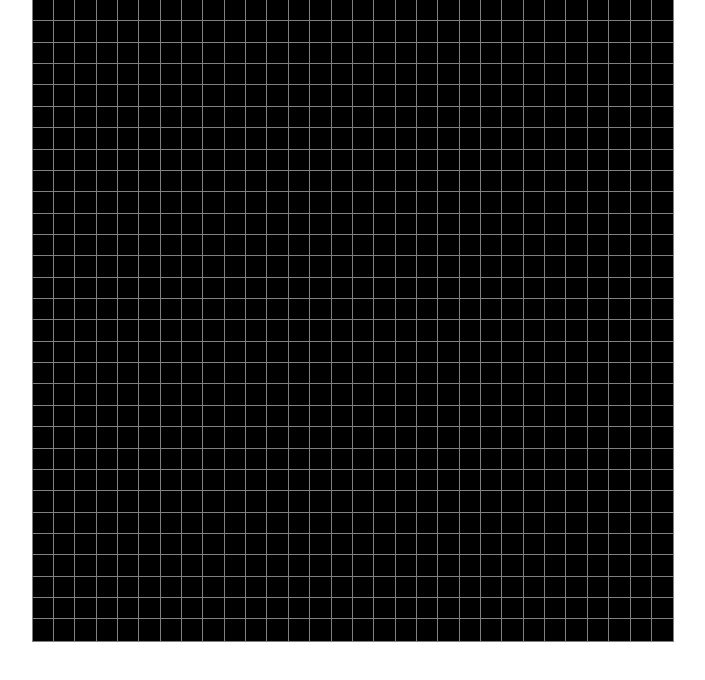
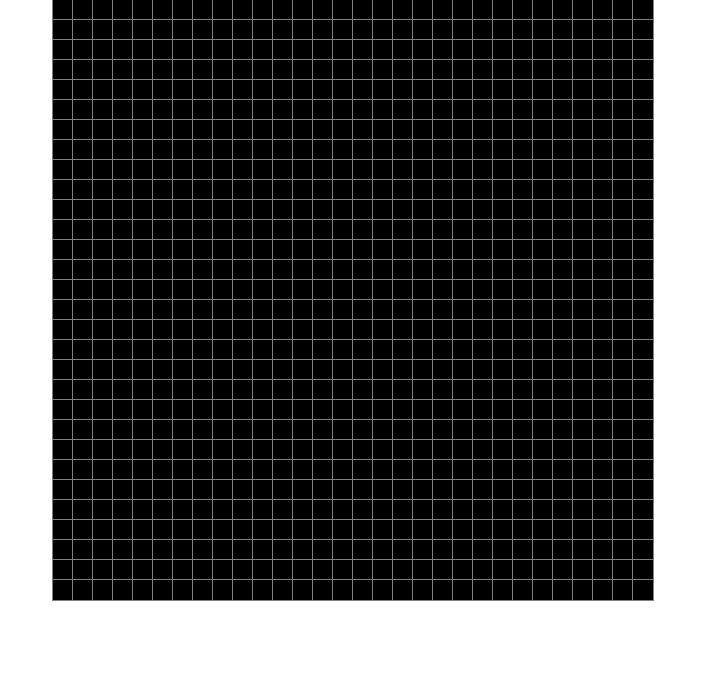
Before and after one commit to jeanpaulsio/javascript-snake, a website: page docs/index.html in a window 1280 px wide. Shown: the whole page, without its empty margins (287-992 px from the left). Drawn offline with Linux system fonts and the light colour scheme.

Commit message:
basic grid

```diff
--- a/docs/scss/main.scss
+++ b/docs/scss/main.scss
@@ -45,7 +45,7 @@ $container-length: $mobile-xs;
   .box { height: $square-length; width: $square-length; }
 }
 @media (min-width: $tablet) {
-  $container-length: $tablet;
+  $container-length: 600px;
   $square-length: $container-length / $squares-per-row;
 
   .container { width: $container-length; }
```
Also changed, not shown: docs/css/main.css.
